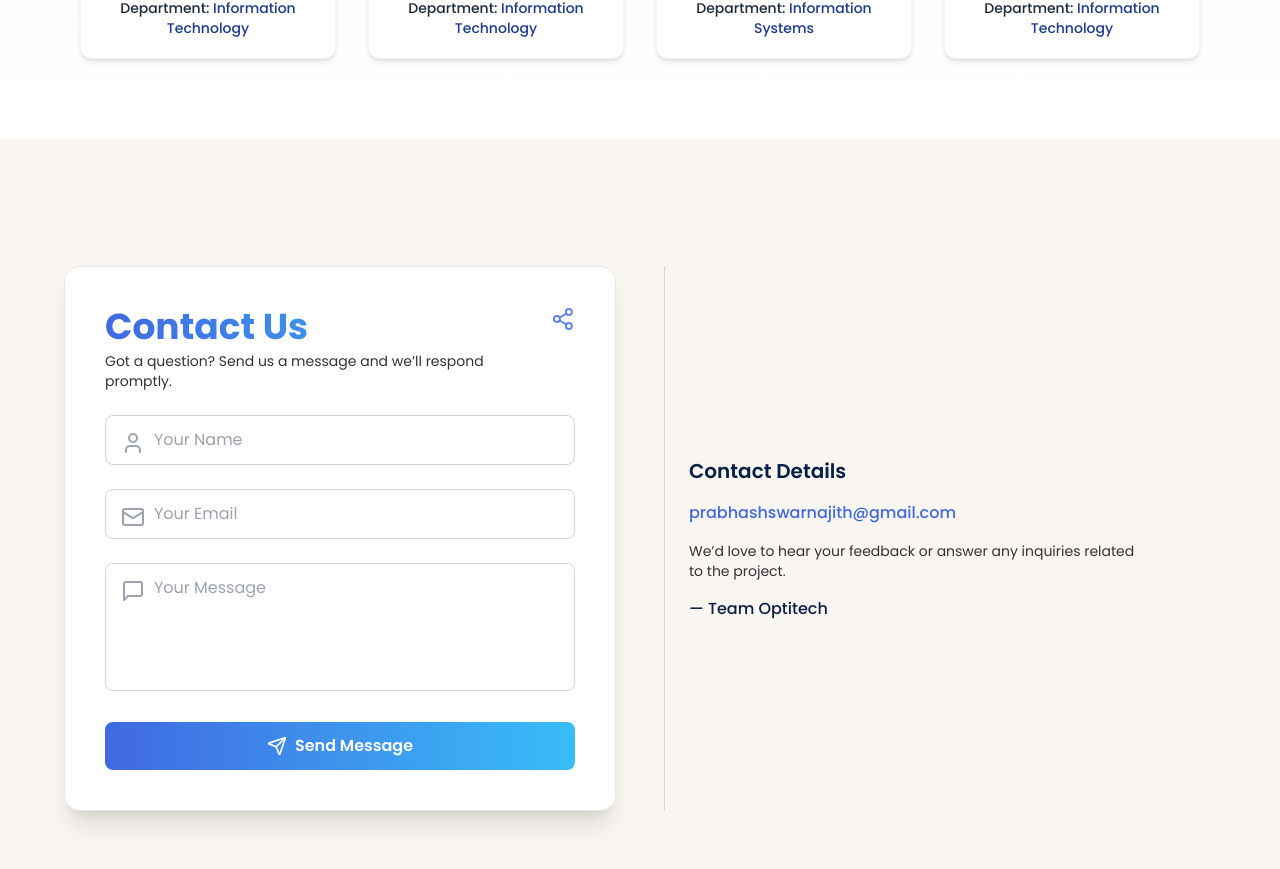
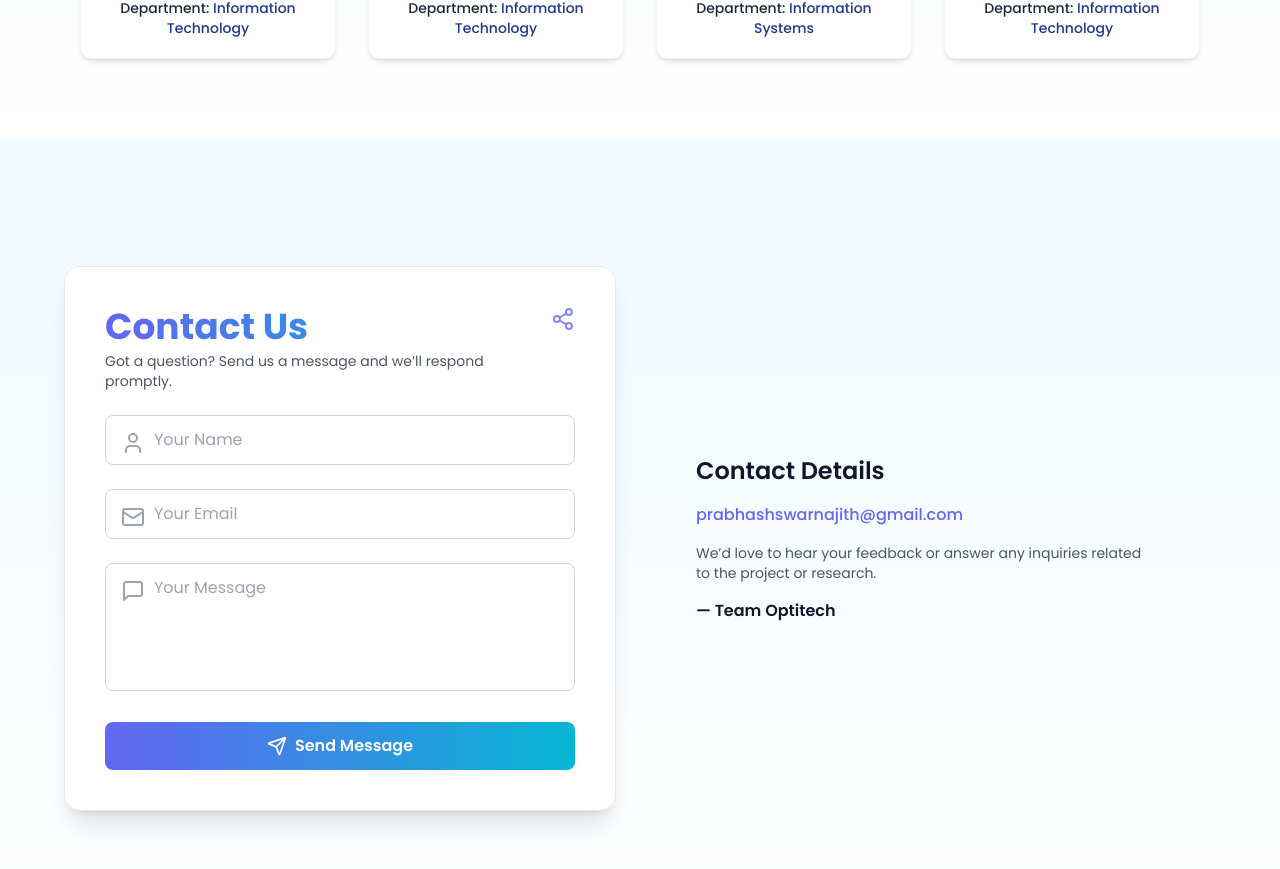
Before and after one commit to PrabhashSwarnajith/optitech-research-web, a React (Vite) app: page / in a window 1280 px wide. Shown: the part 7133-8002 px from the top of the page. Built offline with nearby package versions, Linux system fonts and the light colour scheme.

Commit message:
feat: enhance Contact component styling and AOS initialization for improved user experience

```diff
--- a/src/pages/Contact.jsx
+++ b/src/pages/Contact.jsx
@@ -1,19 +1,19 @@
-import React, { useState, useEffect } from "react";
-import { Share2, User, Mail, MessageSquare, Send } from "lucide-react";
-import Swal from "sweetalert2";
-import AOS from "aos";
-import "aos/dist/aos.css";
+import React, { useState, useEffect } from 'react';
+import { Share2, User, Mail, MessageSquare, Send } from 'lucide-react';
+import Swal from 'sweetalert2';
+import AOS from 'aos';
+import 'aos/dist/aos.css';
 
 const Contact = () => {
   const [formData, setFormData] = useState({
-    name: "",
-    email: "",
-    message: "",
+    name: '',
+    email: '',
+    message: '',
   });
   const [isSubmitting, setIsSubmitting] = useState(false);
 
   useEffect(() => {
-    AOS.init({ once: false });
+    AOS.init({ once: true, duration: 800 });
   }, []);
 
   const handleChange = (e) => {
@@ -44,18 +44,18 @@ const Contact = () => {
         title: 'Success!',
         text: 'Your message has been sent successfully!',
         icon: 'success',
-        confirmButtonColor: '#4169E1',
+        confirmButtonColor: '#4F46E5',
         timer: 2000,
-        timerProgressBar: true
+        timerProgressBar: true,
       });
 
-      setFormData({ name: "", email: "", message: "" });
+      setFormData({ name: '', email: '', message: '' });
     } catch (error) {
       Swal.fire({
         title: 'Error!',
         text: 'Something went wrong. Please try again later.',
         icon: 'error',
-        confirmButtonColor: '#4169E1'
+        confirmButtonColor: '#4F46E5',
       });
     } finally {
       setIsSubmitting(false);
@@ -63,24 +63,26 @@ const Contact = () => {
   };
 
   return (
-    <section id="Contact" className="min-h-screen bg-[#F9F6F1] text-[#0A1F44] flex items-center justify-center py-20 px-5">
-      <div className="w-full max-w-6xl grid md:grid-cols-2 gap-12">
+    <section
+      id="Contact"
+      className="min-h-screen bg-gradient-to-b from-[#F0F9FF] to-[#FFFFFF] text-[#0F172A] flex items-center justify-center py-20 px-4 sm:px-8 md:px-16"
+    >
+      <div className="w-full max-w-6xl grid md:grid-cols-2 gap-12 items-center">
         {/* Contact Form */}
         <div
           className="bg-white rounded-2xl p-10 shadow-xl border border-gray-200"
           data-aos="fade-right"
-          data-aos-duration="1200"
         >
           <div className="flex justify-between items-start mb-6">
             <div>
-              <h2 className="text-4xl font-bold text-transparent bg-clip-text bg-gradient-to-r from-[#4169E1] to-[#38BDF8]">
+              <h2 className="text-4xl font-bold text-transparent bg-clip-text bg-gradient-to-r from-[#6366F1] to-[#06B6D4]">
                 Contact Us
               </h2>
-              <p className="text-[#333333] mt-1 text-sm">
+              <p className="text-gray-600 mt-1 text-sm">
                 Got a question? Send us a message and we’ll respond promptly.
               </p>
             </div>
-            <Share2 className="w-6 h-6 text-[#4169E1] opacity-80" />
+            <Share2 className="w-6 h-6 text-[#6366F1] opacity-80" />
           </div>
 
           <form
@@ -92,9 +94,9 @@ const Contact = () => {
             <input type="hidden" name="_template" value="table" />
             <input type="hidden" name="_captcha" value="false" />
 
-            {/* Name */}
+            {/* Name Field */}
             <div className="relative">
-              <User className="absolute left-4 top-4 text-[#9CA3AF]" />
+              <User className="absolute left-4 top-4 text-gray-400" />
               <input
                 type="text"
                 name="name"
@@ -103,13 +105,13 @@ const Contact = () => {
                 onChange={handleChange}
                 disabled={isSubmitting}
                 required
-                className="w-full pl-12 py-3 bg-white text-[#0A1F44] rounded-lg border border-gray-300 focus:border-[#4169E1] placeholder-[#9CA3AF] outline-none"
+                className="w-full pl-12 py-3 bg-white text-[#0F172A] rounded-lg border border-gray-300 focus:border-[#6366F1] placeholder-gray-400 outline-none transition"
               />
             </div>
 
-            {/* Email */}
+            {/* Email Field */}
             <div className="relative">
-              <Mail className="absolute left-4 top-4 text-[#9CA3AF]" />
+              <Mail className="absolute left-4 top-4 text-gray-400" />
               <input
                 type="email"
                 name="email"
@@ -118,13 +120,13 @@ const Contact = () => {
                 onChange={handleChange}
                 disabled={isSubmitting}
                 required
-                className="w-full pl-12 py-3 bg-white text-[#0A1F44] rounded-lg border border-gray-300 focus:border-[#4169E1] placeholder-[#9CA3AF] outline-none"
+                className="w-full pl-12 py-3 bg-white text-[#0F172A] rounded-lg border border-gray-300 focus:border-[#6366F1] placeholder-gray-400 outline-none transition"
               />
             </div>
 
-            {/* Message */}
+            {/* Message Field */}
             <div className="relative">
-              <MessageSquare className="absolute left-4 top-4 text-[#9CA3AF]" />
+              <MessageSquare className="absolute left-4 top-4 text-gray-400" />
               <textarea
                 name="message"
                 placeholder="Your Message"
@@ -132,7 +134,7 @@ const Contact = () => {
                 onChange={handleChange}
                 disabled={isSubmitting}
                 required
-                className="w-full pl-12 py-3 h-32 resize-none bg-white text-[#0A1F44] rounded-lg border border-gray-300 focus:border-[#4169E1] placeholder-[#9CA3AF] outline-none"
+                className="w-full pl-12 py-3 h-32 resize-none bg-white text-[#0F172A] rounded-lg border border-gray-300 focus:border-[#6366F1] placeholder-gray-400 outline-none transition"
               />
             </div>
 
@@ -140,26 +142,30 @@ const Contact = () => {
             <button
               type="submit"
               disabled={isSubmitting}
-              className="w-full bg-gradient-to-r from-[#4169E1] to-[#38BDF8] py-3 text-white font-semibold rounded-lg flex items-center justify-center gap-2 hover:scale-105 transition-transform duration-200"
+              className="w-full bg-gradient-to-r from-[#6366F1] to-[#06B6D4] py-3 text-white font-semibold rounded-lg flex items-center justify-center gap-2 hover:scale-105 transition-transform duration-200"
             >
               <Send className="w-5 h-5" />
-              {isSubmitting ? "Sending..." : "Send Message"}
+              {isSubmitting ? 'Sending...' : 'Send Message'}
             </button>
           </form>
         </div>
 
         {/* Contact Details */}
         <div
-          className="flex flex-col justify-center space-y-4 pl-6 border-l border-gray-300"
+          className="flex flex-col justify-center space-y-4 md:pl-8"
           data-aos="fade-left"
-          data-aos-duration="1200"
         >
-          <h3 className="text-xl font-semibold">Contact Details</h3>
-          <p className="text-[#4169E1] break-all font-medium">prabhashswarnajith@gmail.com</p>
-          <p className="text-[#333333] max-w-md text-sm">
-            We’d love to hear your feedback or answer any inquiries related to the project.
+          <h3 className="text-2xl font-semibold text-[#0F172A]">
+            Contact Details
+          </h3>
+          <p className="text-[#6366F1] font-medium break-all">
+            prabhashswarnajith@gmail.com
           </p>
-          <p className="text-[#0A1F44] font-medium">— Team Optitech</p>
+          <p className="text-gray-600 max-w-md text-sm">
+            We’d love to hear your feedback or answer any inquiries related to
+            the project or research.
+          </p>
+          <p className="text-[#0F172A] font-semibold">— Team Optitech</p>
         </div>
       </div>
     </section>
```
